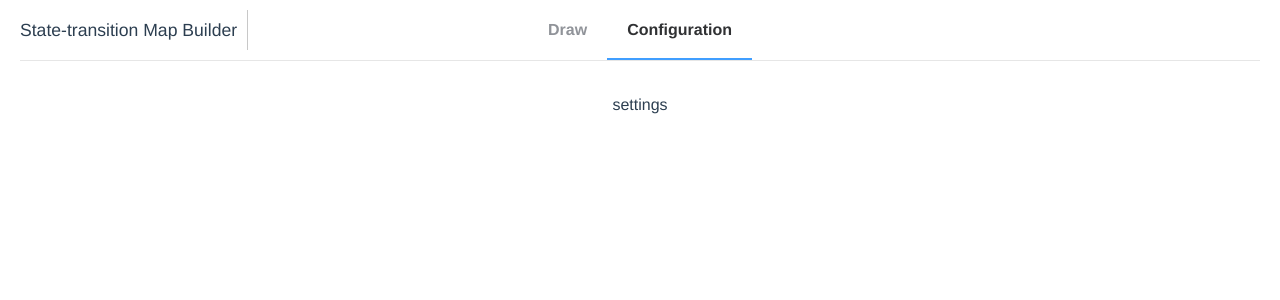
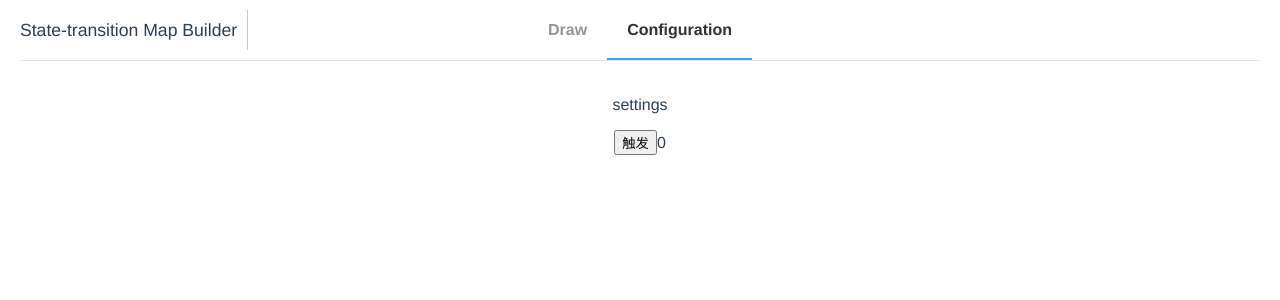
Before and after one commit to jzmrexu1s/state-transition-map, a Vue app: page /settings in a window 1280 px wide. Shown: the top 300 px of the page. Built offline with nearby package versions, Linux system fonts and the light colour scheme.

Commit message:
set component size & add eventbus.

```diff
--- a/src/components/Draw.vue
+++ b/src/components/Draw.vue
@@ -29,16 +29,18 @@
     >
 
     </el-dialog>
+    <button @click="elementByValue">触发</button>
   </div>
 </template>
 
 <script>
-import Bus from '@/event-bus'
+import {Bus} from '@/event-bus'
 
 export default {
   name: "DrawCanvas",
   data() {
     return {
+      testVal: 10086,
       drawerConf: {
         title: '',
         visible: false,
@@ -54,6 +56,11 @@ export default {
         ]
       ],
 
+    }
+  },
+  methods: {
+    elementByValue: function () {
+      Bus.$emit('Assembly', this.testVal)
     }
   },
   mounted() {
@@ -83,7 +90,7 @@ export default {
 <style scoped>
 .base{
   width            : 100%;
-  height           : 500px;
+  height           : 700px;
   margin           : 0 auto;
   background-color : #f5f5f5;
 }
--- a/src/components/Settings.vue
+++ b/src/components/Settings.vue
@@ -1,10 +1,32 @@
 <template>
-<p>settings</p>
+  <div>
+    <p>settings</p>
+    <button @click="testGet">触发</button>
+    <span>{{ testVal }}</span>
+  </div>
 </template>
 
 <script>
+import {Bus} from '@/event-bus'
 export default {
-name: "Settings"
+  name: "Settings",
+  data () {
+    return {
+      testVal: 0
+    }
+  },
+  mounted () {
+    let vm = this
+    Bus.$on('Assembly', (data) => {
+      console.log(data)
+      vm.testVal = data
+    })
+  },
+  methods: {
+    testGet: function () {
+      this.testVal ++
+    }
+  }
 }
 </script>
 
--- a/src/views/Home.vue
+++ b/src/views/Home.vue
@@ -10,7 +10,7 @@
         </keep-alive>
         <router-view v-if="!$route.meta.keepAlive"></router-view>
       </el-main>
-      <el-footer></el-footer>
+<!--      <el-footer></el-footer>-->
     </el-container>
   </div>
 </template>
@@ -32,4 +32,7 @@ export default {
   /*box-sizing: border-box;*/
   /*background: #B3C0D1;*/
 }
+.el-main{
+  height: 800px;
+}
 </style>
```
